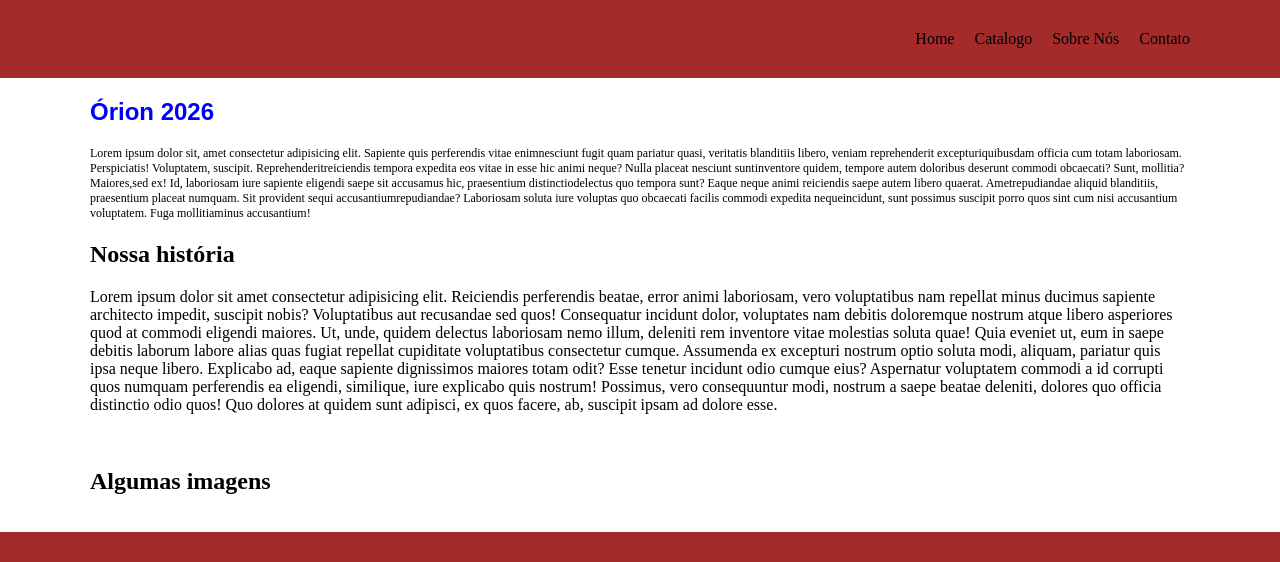
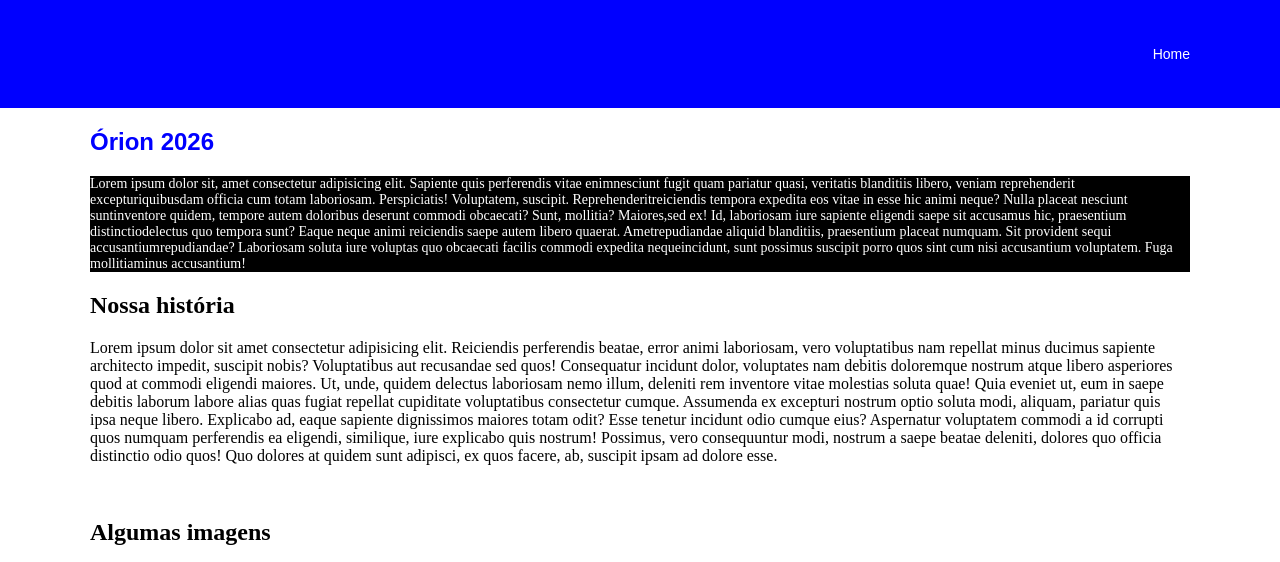
Before and after one commit to Ascsinha/psi, a Flask app: template JS/Introducao_JS/Templates/index.html in a window 1280 px wide. Shown: the top 562 px of the page. Run offline with Flask 3, Linux system fonts and the light colour scheme; the template is opened without the code that fills it, so the values that code supplies are empty.

Commit message:
Finalizando a atividade Introdução ao JavaScript no HTML

```diff
--- a/JS/Introducao_JS/Templates/index.html
+++ b/JS/Introducao_JS/Templates/index.html
@@ -12,13 +12,9 @@
     <header>
         <section>
             <div>
-                <img id="mtag">
                 <nav>
                     <ul>
-                        <li>Home</li>
-                        <li>Catalogo</li>
-                        <li>Sobre Nós</li>
-                        <li>Contato</li>
+                        <li id="nav-text">Home</li>
                     </ul>
                 </nav>
             </div>
@@ -55,10 +51,10 @@
             </div>
             <div>
                 <h1 id="titulo3">Algumas imagens</h1>
-                <div>
-                    <img src="" alt="">
-                    <img src="" alt="">
-                    <img src="" alt="">
+                <div class="ladoalado">
+                    <div id="mtag"></div>
+                    <div id="mtag2"></div>
+                    <div id="mtag3"></div>
                 </div>
             </div>
         </section>
@@ -67,10 +63,7 @@
         <section>
             <div>
                 <ul>
-                    <li>Home</li>
-                    <li>Catalogo</li>
-                    <li>Sobre Nós</li>
-                    <li>Contato</li>
+                    <li id="footer-text">Home</li>
                 </ul>
             </div>
         </section>
@@ -86,7 +79,7 @@
         }
 
         header {
-            background-color: brown;
+            background-color: blue;
             padding: 30px 0 30px 0;
         }
 
@@ -97,15 +90,28 @@
             width: 100%;
         }
 
+        header section div nav {
+            display: flex;
+            width: 100%;
+        }
+
         header section div nav ul {
             display: flex;
             gap: 20px;
+            justify-content: right;
             list-style: none;
-            margin: 0;
+            width: 100%;
+        }
+
+        main div .ladoalado {
+            display: flex;
+            gap: 20px;
+            margin-bottom: 30px;
+            justify-content: center;
         }
 
         footer {
-            background-color: brown;
+            background-color: blue;
             padding: 30px 0 30px 0;
         }
 
@@ -113,29 +119,59 @@
             display: flex;
             gap: 20px;
             list-style: none;
-            margin: 0;
         }
     </style>
 
     <script>
+
+        document.getElementById("nav-text").style.color = 'white';
+        document.getElementById("nav-text").style.fontFamily = "Arial";
+        document.getElementById("nav-text").style.fontSize = '14px';
+
+        document.getElementById("footer-text").style.color = 'white';
+        document.getElementById("footer-text").style.fontFamily = "Arial";
+        document.getElementById("footer-text").style.fontSize = '14px';
+
         document.getElementById("titulo").style.fontSize = '24px';
         document.getElementById("titulo").style.color = 'blue';
         document.getElementById("titulo").style.fontFamily = 'Arial';
 
         document.getElementById("texto").innerHTML = 'Lorem ipsum dolor sit, amet consectetur adipisicing elit. Sapiente quis perferendis vitae enimnesciunt fugit quam pariatur quasi, veritatis blanditiis libero, veniam reprehenderit excepturiquibusdam officia cum totam laboriosam. Perspiciatis! Voluptatem, suscipit. Reprehenderitreiciendis tempora expedita eos vitae in esse hic animi neque? Nulla placeat nesciunt suntinventore quidem, tempore autem doloribus deserunt commodi obcaecati? Sunt, mollitia? Maiores,sed ex! Id, laboriosam iure sapiente eligendi saepe sit accusamus hic, praesentium distinctiodelectus quo tempora sunt? Eaque neque animi reiciendis saepe autem libero quaerat. Ametrepudiandae aliquid blanditiis, praesentium placeat numquam. Sit provident sequi accusantiumrepudiandae? Laboriosam soluta iure voluptas quo obcaecati facilis commodi expedita nequeincidunt, sunt possimus suscipit porro quos sint cum nisi accusantium voluptatem. Fuga mollitiaminus accusantium!';
-        document.getElementById("texto").style.fontSize = '12px';
-        documento.getElementById("texto").style.color = 'white';
+        document.getElementById("texto").style.fontSize = '14px';
+        document.getElementById("texto").style.color = 'white';
         document.getElementById("texto").style.backgroundColor = 'black';
 
-        const mtag = img.getElementById('mtag');
-        const elementoImg = document.createElement('dc');
+        const imgOrion = document.createElement('img');
 
-        elementoImg.src = 'https://e7.pngegg.com/pngimages/942/380/png-clipart-dc-comics-logo-icons-logos-emojis-iconic-brands.png';
-        elementoImg.width = 30;
-        elementoImg.height = 30;
+        imgOrion.src = 'https://starwalk.space/gallery/images/orion-constellation-main-picture/pt/1920x1080.jpg';
+        imgOrion.alt = "Guerreiro Órion";
+        imgOrion.width = 450;
+        imgOrion.height = 300;
 
-        mtag.appendChild(elementoImg);
-    </script>
+        const container = document.getElementById('mtag');
+        container.appendChild(imgOrion);
 
+
+        const imgOrioneSirius = document.createElement('img');
+
+        imgOrioneSirius.src = 'https://astrotourismwa.com.au/wp-content/uploads/2024/01/orion-the-hunter.jpg';
+        imgOrioneSirius.alt = "Guerreiro Órion e Sirius";
+        imgOrioneSirius.width = 450;
+        imgOrioneSirius.height = 300;
+
+        const container2 = document.getElementById('mtag2');
+        container2.appendChild(imgOrioneSirius);
+
+
+        const imgOrionHumano = document.createElement('img');
+
+        imgOrionHumano.src = 'https://i.pinimg.com/736x/f8/02/32/f8023231f6d9cc0760f47231700d860e.jpg';
+        imgOrionHumano.alt = "Guerreiro Órion Humano";
+        imgOrionHumano.width = 200;
+        imgOrionHumano.height = 300;
+
+        const container3 = document.getElementById('mtag3');
+        container3.appendChild(imgOrionHumano);
+</script>
 </body>
 </html>
```
